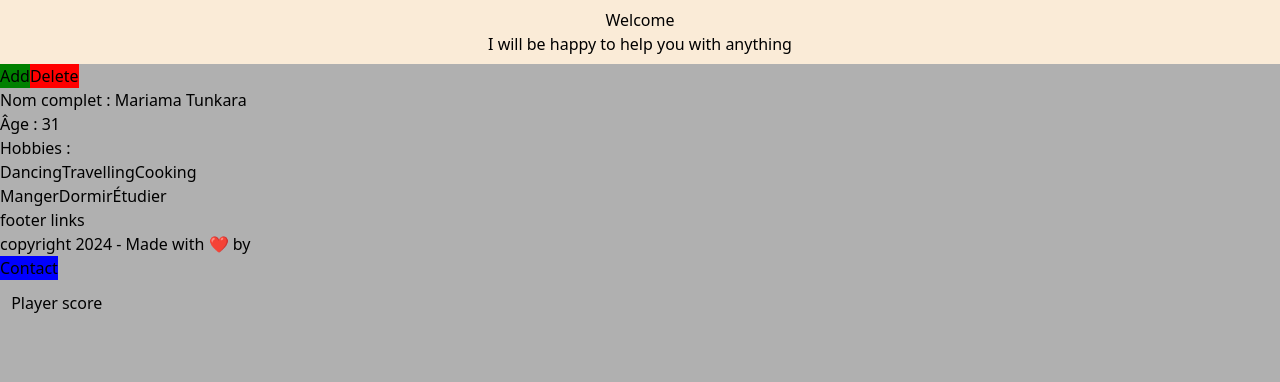
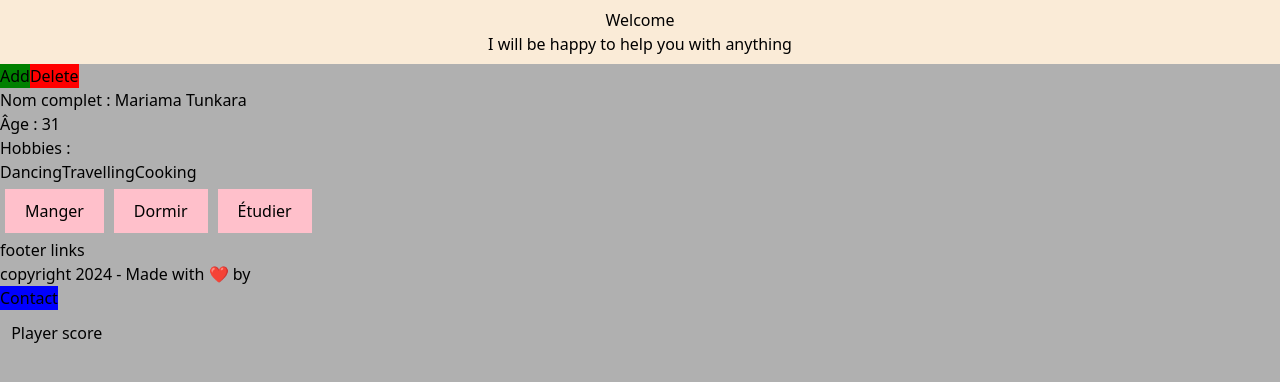
Before and after one commit to mariama2244/React-project, a React (Vite) app: page / in a window 1280 px wide. Shown: the top 382 px of the page. Built offline with nearby package versions, Linux system fonts and the light colour scheme.

Commit message:
exo/bouton

```diff
--- a/src/composants/Routine/Routine.jsx
+++ b/src/composants/Routine/Routine.jsx
@@ -5,9 +5,9 @@ export default function Routine() {
     const study = () => alert("Did you study today !");
     return(
         <div>
-       <button onClick={eat}>Manger</button>
-       <button onClick={sleep}>Dormir</button>
-       <button onClick={study}>Étudier</button>
+       <button onClick={eat} style={{padding: '10px 20px', margin: '5px', cursor: 'pointer', backgroundColor: 'pink'}}>Manger</button>
+       <button onClick={sleep} style={{padding: '10px 20px', margin: '5px', cursor: 'pointer', backgroundColor: 'pink'}}>Dormir</button>
+       <button onClick={study} style={{padding: '10px 20px', margin: '5px', cursor: 'pointer', backgroundColor: 'pink'}}>Étudier</button>
 
         </div>
     )
```
